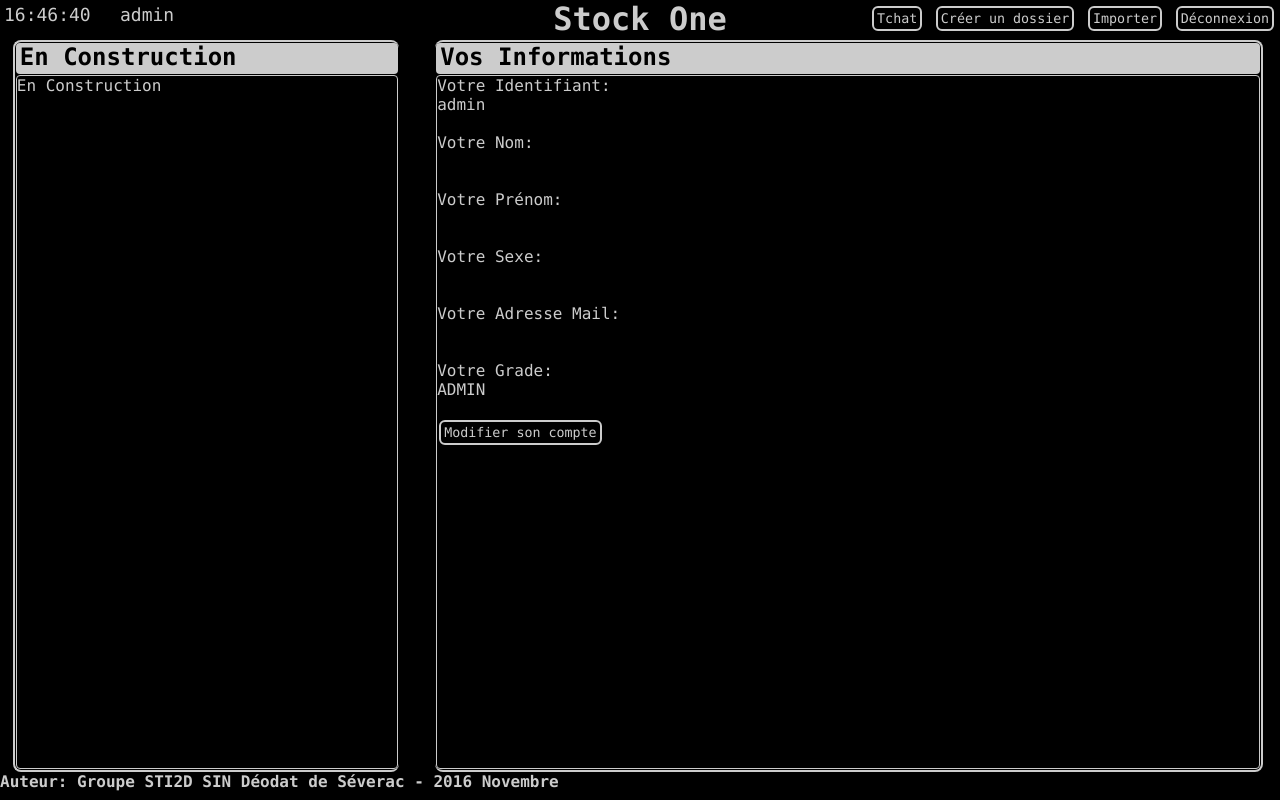
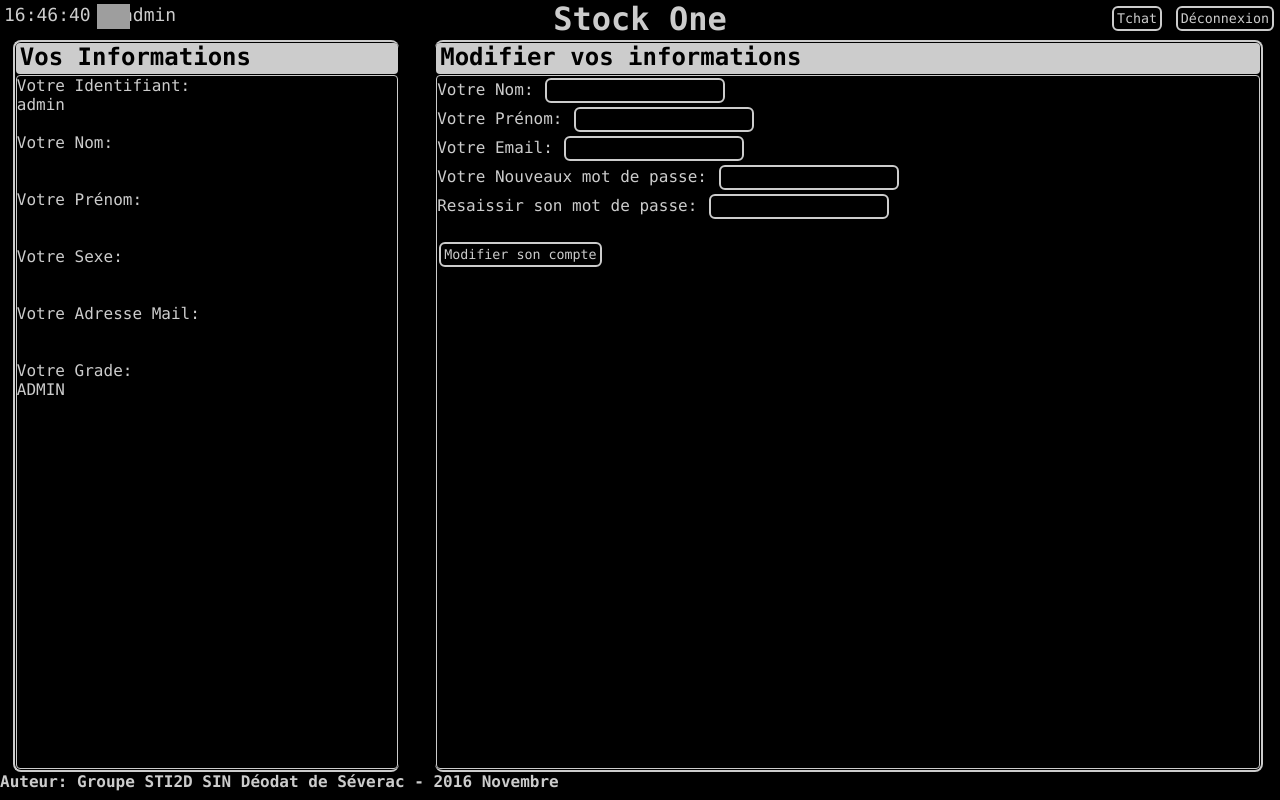
Before and after one commit to AznoYT/Stock-One, a PHP site: page /pages/compteuser.php in a window 1280 px wide. Run offline with PHP 8.4, Linux system fonts and the light colour scheme; a user stored in the database is signed in; data comes from the database, SQL or seed files in the repository; grey boxes are pictures that could not be loaded.

Commit message:
Ajout et modif
Ajouts de la page de verification

```diff
--- a/pages/compteuser.php
+++ b/pages/compteuser.php
@@ -1,10 +1,10 @@
 <!DOCTYPE html>
-<!-- compteuser.php -->
+<!-- admin.php -->
 <?php session_start() ?>
 <html>
 	<head>
 		<meta charset="UTF-8">
-		<title>Stock One - Cloud [Compte Utilisateur]</title>
+		<title>Stock One - Cloud [ADMIN MODE]</title>
 		<link rel="stylesheet" type="text/css" href="../css/style.css" />
 		<link rel="stylesheet" type="text/css" href="../css/scroll.css" />
 		<link rel="icon" type="image/png" href="../pics/icon.png" />
@@ -25,32 +25,22 @@
 				<?php
 					if(isset($_SESSION['user'])) {
 						$user = $_SESSION['user'];
-						$_SESSION['mode'] = "admin";
-						echo("$user");
+						$_SESSION['mode'] = "client";
+						echo("<a class='profile' href='../client.php'><img class='avatar' height='25px' src='../pics/user.png' />$user</a>");
 					}
 					else {
-						header("location: ./index.html");
+						//header("location: ./index.html");
 					}
 				?>
 			</div>
 			<div class="h-butons">
 				<input class="color" type="button" value="Tchat" onclick="popupaction(5, 0);" />
-				<input class="color" type="button" value="Créer un dossier" onclick="popupaction(3);" />
-				<input class="color" type="button" value="Importer" onclick="popupaction(1, 0 , 0);" />
 				<input class="color" type="button" value="Déconnexion" onclick="popupaction(2, 1);" />
 			</div>
 			<h1>Stock One</h1>
 		</header>
 		<section>
 			<aside id="admin_panel_left" class="left">
-				<h2>En Construction</h2>
-				<div class="content">
-					<?php
-						echo("En Construction")
-					?>
-				</div>
-			</aside>
-			<aside class="admin_panel_right">
 				<h2>Vos Informations</h2>
 				<div class="content">
 					<?php
@@ -73,7 +63,25 @@
 							}
 						}
 					?></br>
-					<input type="button" class="color" value="Modifier son compte" onclick="location.href='#'"/>
+				</div>
+			</aside>
+			<aside class="admin_panel_right">
+				<h2>Modifier vos informations</h2>
+				<div class="content">
+					<form action="./verifmcompte.php" method="POST">
+						<label>Votre Nom:</label>
+						<input type="text" class="color" name="mnom"/></br>
+						<label>Votre Prénom:</label>
+						<input type="text" class="color" name="mprenom"/></br>
+						<label>Votre Email:</label>
+						<input type="email" class="color" name="memail"/></br>
+						<label>Votre Nouveaux mot de passe:</label>
+						<input type="password" class="color" name="pws1"/></br>
+						<label>Resaissir son mot de passe:</label>
+						<input type="password" class="color" name="pws2"/></br>
+						</br>
+						<input type="submit" class="color" value="Modifier son compte" />
+					</form>
 				</div>
 			</aside>
 			<div id="popup">
```
Also changed, not shown: pages/verifmcompte.php (added, +63 -0 lines).
